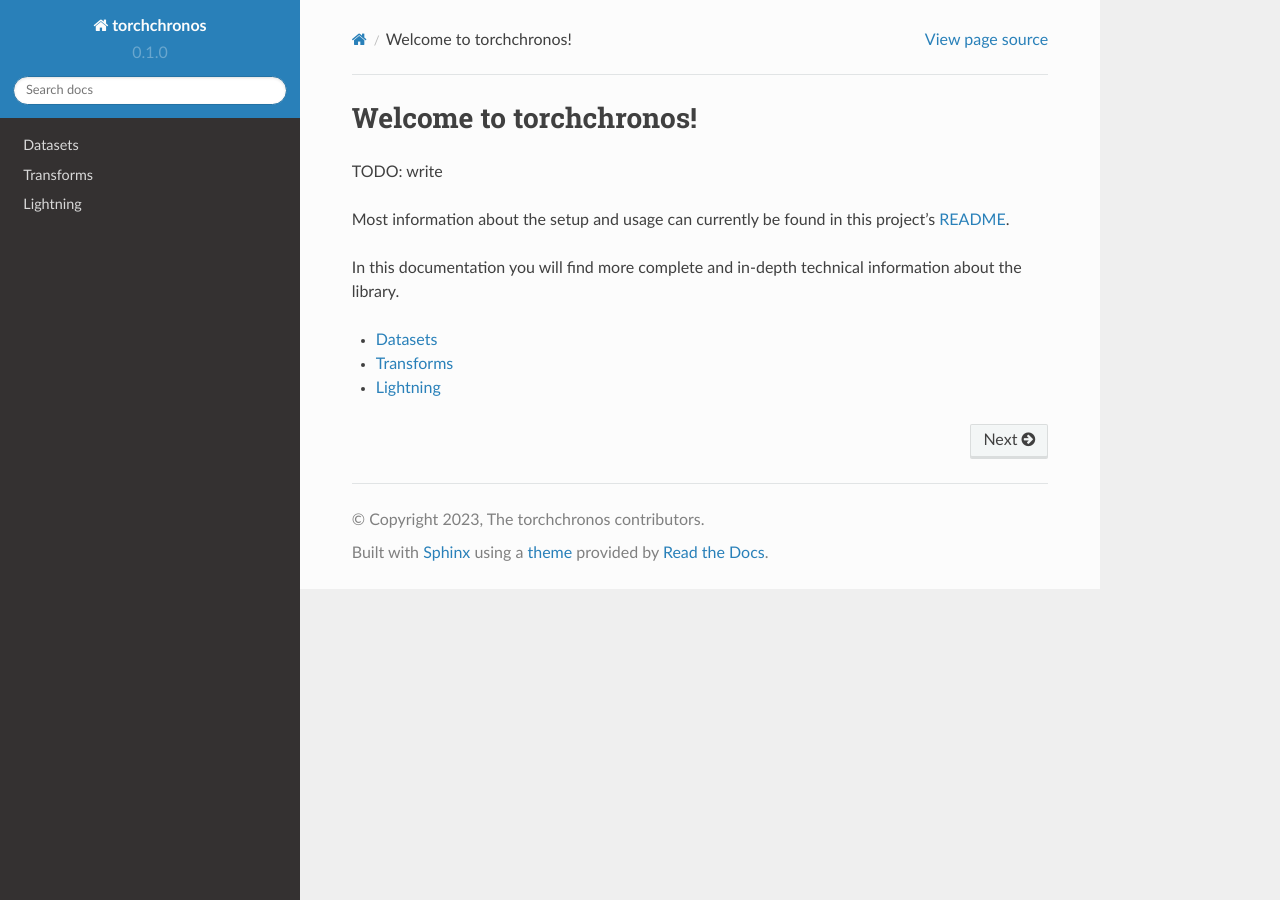
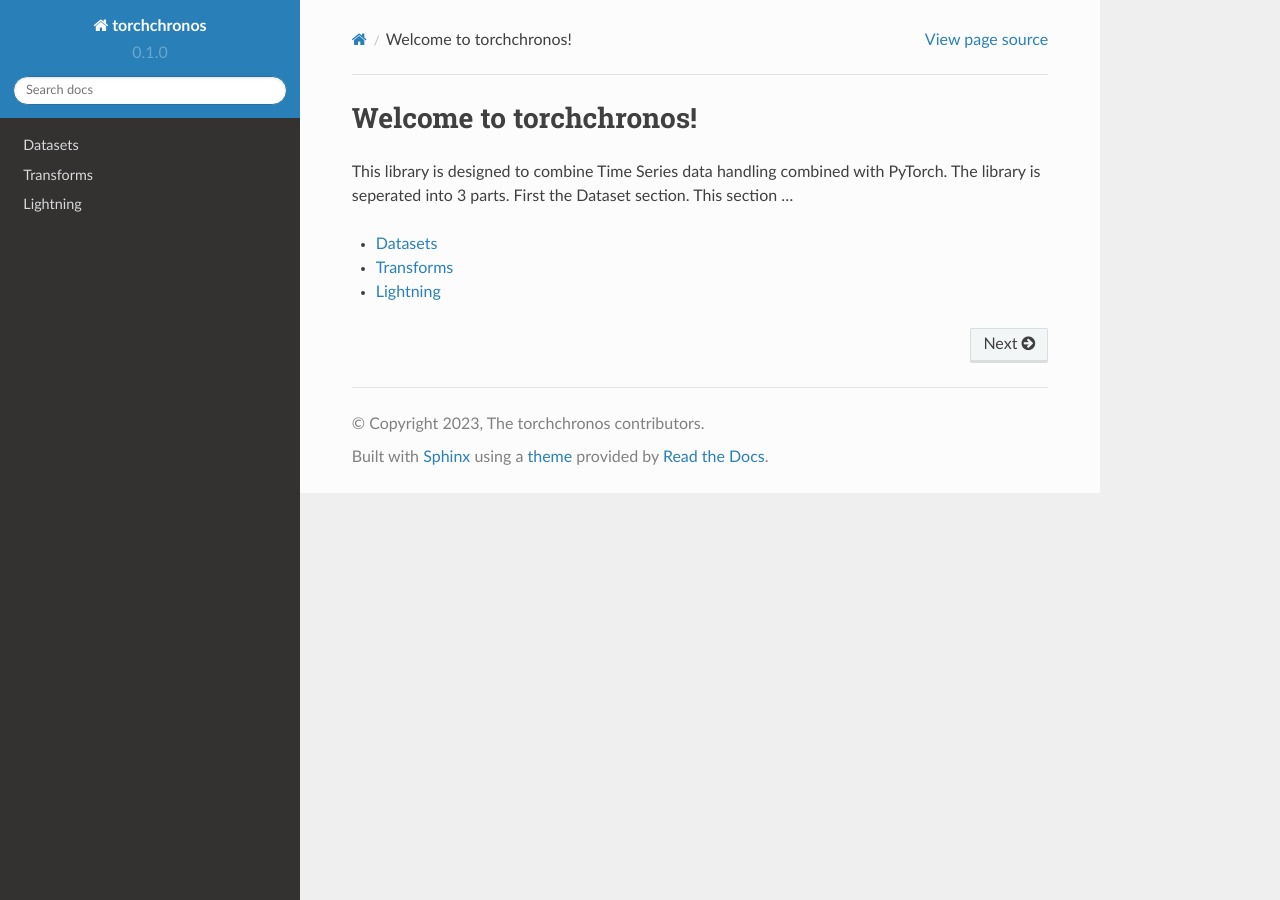
Before and after one commit to mauricekraus/torchchronos, a Sphinx documentation site: the page built from docs/source/index.rst, in a window 1280 px wide. Built offline with Sphinx 7.4.7 and the Read the Docs theme 2.0.0, drawn with Linux system fonts in a browser that asks for light colours.

Commit message:
startetd writing index.rst

```diff
--- a/docs/source/datasets.rst
+++ b/docs/source/datasets.rst
@@ -3,5 +3,4 @@ Datasets
 
 .. automodule:: torchchronos.datasets
     :members:
-    :undoc-members:
     :show-inheritance:
--- a/docs/source/index.rst
+++ b/docs/source/index.rst
@@ -1,11 +1,8 @@
 Welcome to torchchronos!
 ========================
 
-TODO: write
-
-Most information about the setup and usage can currently be found in this project's `README <https://github.com/mauricekraus/torchchronos>`__.
-
-In this documentation you will find more complete and in-depth technical information about the library.
+This library is designed to combine Time Series data handling combined with PyTorch. The library is seperated into 3 parts.
+First the Dataset section. This section ...
 
 .. toctree::
    :maxdepth: 2
```
Also changed, not shown: 1 other file.
